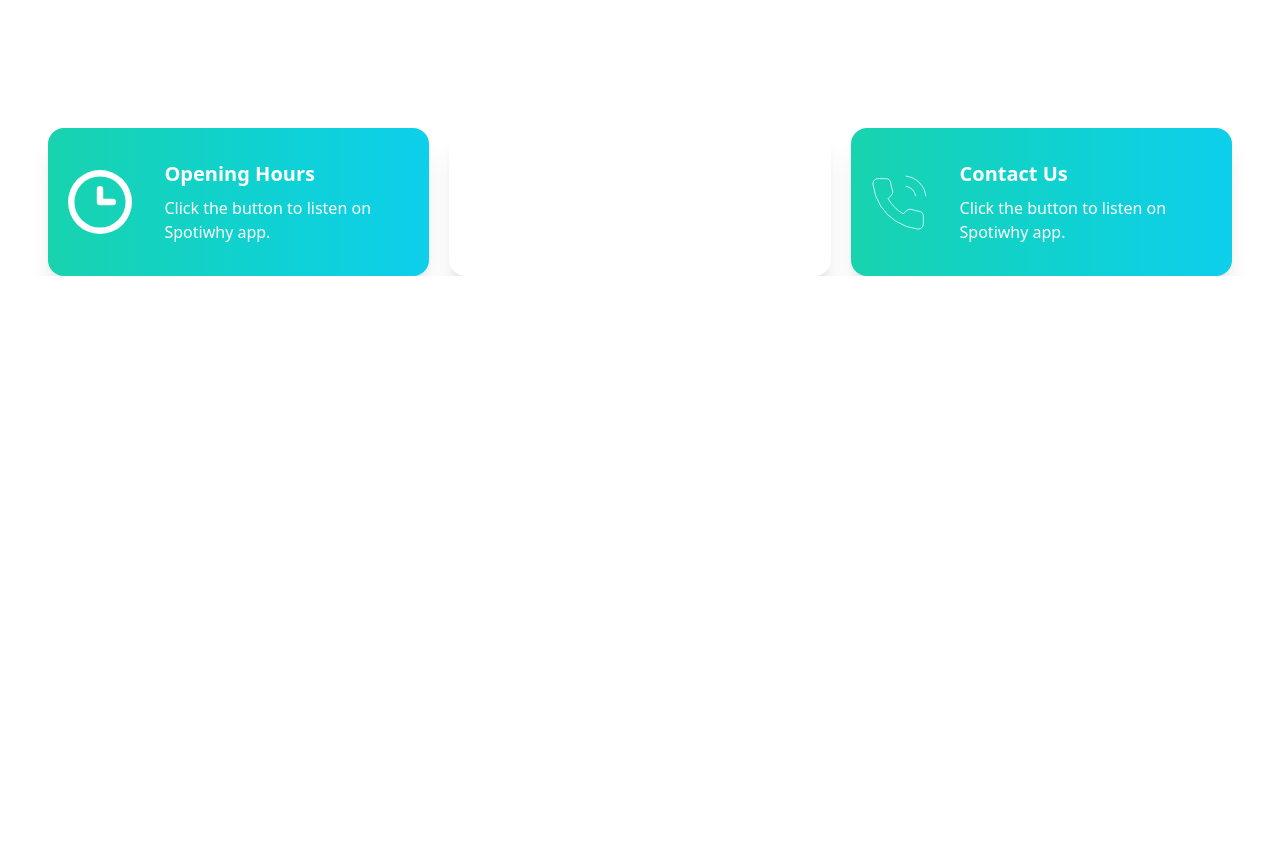
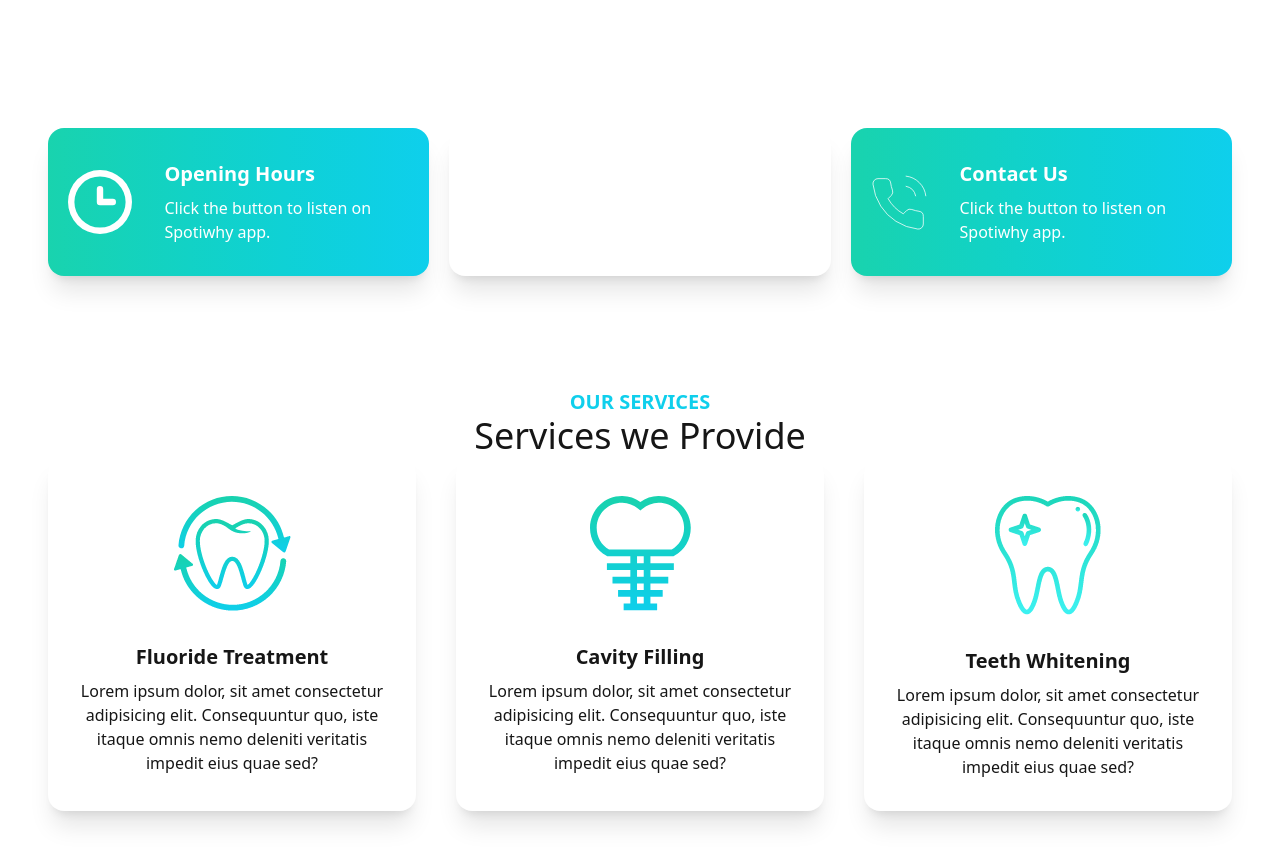
Before and after one commit to armank8/doctors-portal-revision, a React (Vite) app in the folder client/: page / in a window 1280 px wide. Shown: the part 740-1604 px from the top of the page. Before the commit the page ends 1016 px from the top, so only its background shows below. Built offline with nearby package versions, Linux system fonts and the light colour scheme; the HTML template or start-up script is replaced by a standard one.

Commit message:
service done

```diff
--- a/client/src/pages/Home/Banner.jsx
+++ b/client/src/pages/Home/Banner.jsx
@@ -1,7 +1,6 @@
 import chair from "../../assets/images/chair.png";
 export default function Banner() {
   return (
-    <div>
     <div className="hero min-h-screen">
       <div className="hero-content flex-col lg:flex-row-reverse">
         <img src={chair} className="max-w-sm rounded-lg shadow-2xl" />
@@ -9,11 +8,12 @@
           <h1 className="text-5xl font-bold">Your New Smile Starts Here</h1>
           <p className="py-6">
             Provident cupiditate voluptatem et in. Quaerat fugiat ut assumenda
-              excepturi exercitationem quasi. In deleniti eaque aut repudiandae
-              et a id nisi.
+            excepturi exercitationem quasi. In deleniti eaque aut repudiandae et
+            a id nisi.
           </p>
-            <button className="btn btn-primary uppercase text-white font-bold bg-gradient-to-r from-secondary to-primary">Get Started</button>
-          </div>
+          <button className="btn btn-primary uppercase text-white font-bold bg-gradient-to-r from-secondary to-primary">
+            Get Started
+          </button>
         </div>
       </div>
     </div>
--- a/client/src/pages/Home/Home.jsx
+++ b/client/src/pages/Home/Home.jsx
@@ -1,12 +1,14 @@
 import Banner from "./Banner";
 import Info from "./Info";
+import Services from "./Services";
 
 
 export default function Home() {
   return (
-    <div>
+    <div className="px-12">
         <Banner></Banner>
         <Info></Info>
+        <Services></Services>
     </div>
   )
 }
--- a/client/src/pages/Home/Info.jsx
+++ b/client/src/pages/Home/Info.jsx
@@ -5,7 +5,7 @@
 
 export default function Info() {
   return (
-    <div className="grid grid-cols-1 lg:grid-cols-3 gap-5 px-12">
+    <div className="grid grid-cols-1 lg:grid-cols-3 gap-5">
       <InfoCard cardTitle="Opening Hours" bgClass="bg-gradient-to-r from-secondary to-primary" img={clock}></InfoCard>
       <InfoCard cardTitle="Our Locations" bgClass="bg-accent" img={marker}></InfoCard>
       <InfoCard cardTitle="Contact Us" bgClass="bg-gradient-to-r from-secondary to-primary" img={phone}></InfoCard>
--- /dev/null
+++ b/client/src/pages/Home/Service.jsx
@@ -0,0 +1,18 @@
+export default function Service({service}) {
+  return (
+    <div className="card lg:max-w-lg bg-base-100 shadow-xl">
+      <figure className="px-10 pt-10">
+        <img
+          src={service.img}
+          alt="Shoes"
+          className="rounded-xl"
+        />
+      </figure>
+      <div className="card-body items-center text-center">
+        <h2 className="card-title">{service.name}</h2>
+        <p>{service.description}</p>
+
+      </div>
+    </div>
+  );
+}
--- /dev/null
+++ b/client/src/pages/Home/Services.jsx
@@ -0,0 +1,45 @@
+import Service from "./Service";
+import fluoride from "../../assets/images/fluoride.png";
+import cavity from "../../assets/images/cavity.png";
+import whitening from "../../assets/images/whitening.png";
+
+export default function Services() {
+  const services = [
+    {
+      _id: 1,
+      name: "Fluoride Treatment",
+      description:
+        "Lorem ipsum dolor, sit amet consectetur adipisicing elit. Consequuntur quo, iste itaque omnis nemo deleniti veritatis impedit eius quae sed?",
+      img: fluoride,
+    },
+    {
+      _id: 2,
+      name: "Cavity Filling",
+      description:
+        "Lorem ipsum dolor, sit amet consectetur adipisicing elit. Consequuntur quo, iste itaque omnis nemo deleniti veritatis impedit eius quae sed?",
+      img: cavity,
+    },
+    {
+      _id: 3,
+      name: "Teeth Whitening",
+      description:
+        "Lorem ipsum dolor, sit amet consectetur adipisicing elit. Consequuntur quo, iste itaque omnis nemo deleniti veritatis impedit eius quae sed?",
+      img: whitening,
+    },
+  ];
+  return (
+    <div className="my-28">
+      <div className="text-center">
+        <h3 className="text-primary  text-xl font-bold uppercase">
+          Our Services
+        </h3>
+        <h2 className="text-4xl">Services we Provide</h2>
+      </div>
+      <div className="grid sm:grid-cols-1 md:grid-cols-2 lg:grid-cols-3 gap-10">
+        {services.map((service) => (
+          <Service key={service._id} service={service}></Service>
+        ))}
+      </div>
+    </div>
+  );
+}
```
Lines whose indentation alone changed are shown as unchanged.
